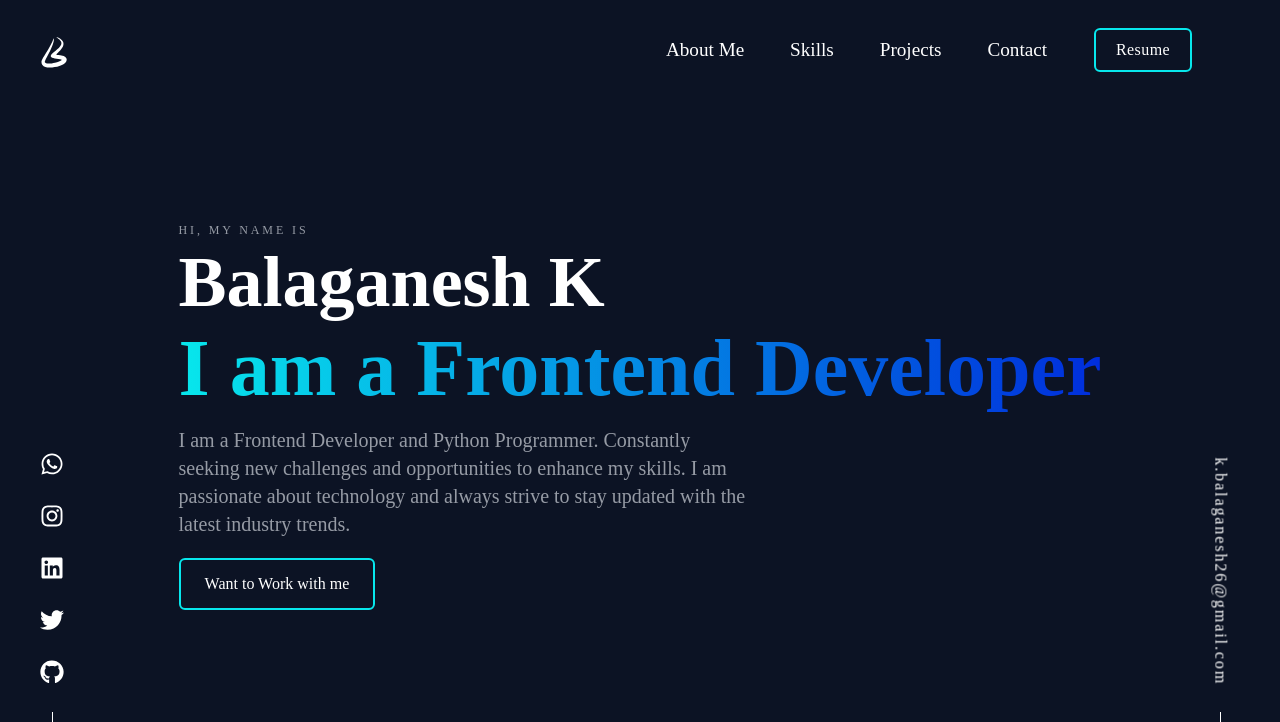
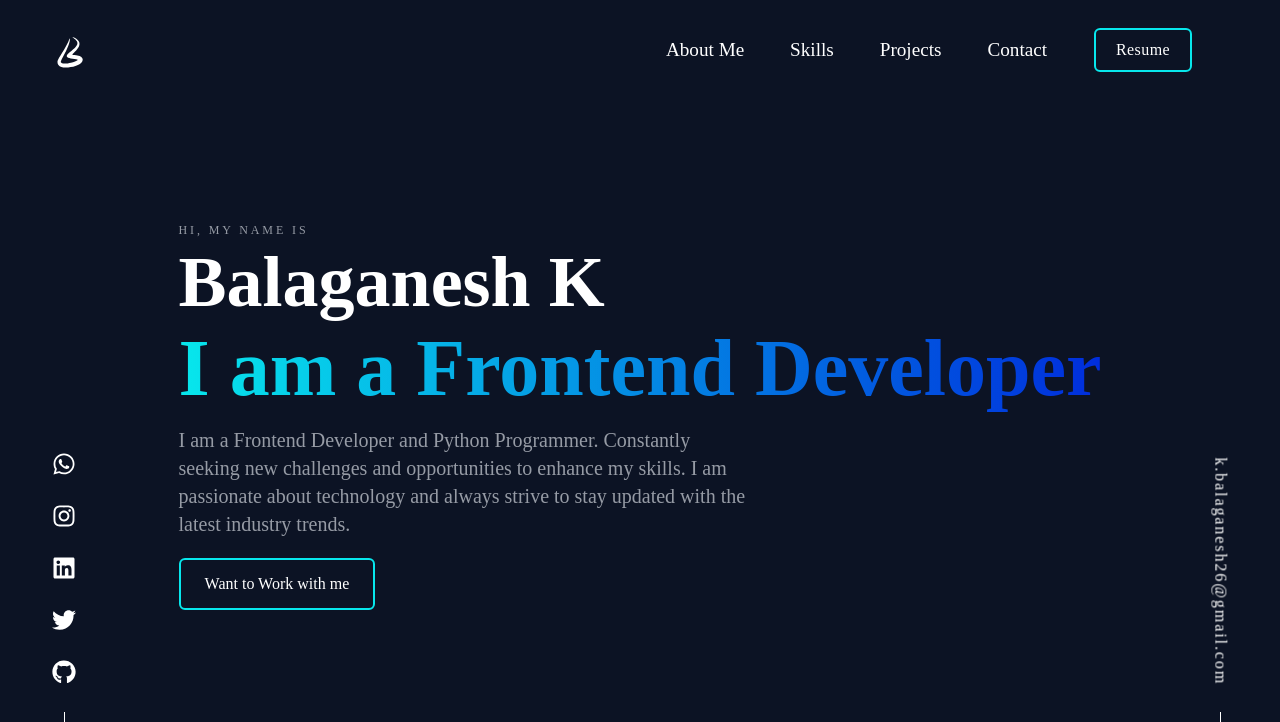
Before and after one commit to Balaganesh003/Balaganesh-dev, a Next.js app: page / in a window 1280 px wide. Shown: the top 722 px of the page. Built offline with nearby package versions, Linux system fonts and the light colour scheme.

Commit message:
added the padding to the social links

```diff
--- a/components/Navigation.jsx
+++ b/components/Navigation.jsx
@@ -10,7 +10,7 @@ const Navigation = () => {
 
   return (
     <div className="">
-      <div className="hidden md:flex items-center justify-between py-7 bg-primary w-screen px-[2.5rem] pr-[3.5rem] ">
+      <div className="hidden md:flex items-center justify-between py-7 bg-primary w-screen px-[3.5rem]  ">
         {/* Desktop */}
         <div className="cursor-pointer mt-1">
           <Image src="/logo.svg" alt="My Logo" width={28} height={28} />
--- a/pages/index.js
+++ b/pages/index.js
@@ -48,7 +48,7 @@ export default function Home() {
       </Head>
 
       <div className="grid grid-flow-col  bg-primary relative">
-        <div className="hidden  fixed justify-end left-5 px-5 md:flex flex-col items-center text-white h-screen  space-y-7">
+        <div className="hidden  fixed justify-end left-5 px-8 md:flex flex-col items-center text-white h-screen  space-y-7">
           <div className="flex flex-col space-y-7">
             {links.map((link, index) => (
               <a key={index} target="_new" href={link.link}>
@@ -59,7 +59,7 @@ export default function Home() {
           <div className="w-px bg-white h-[5.5rem]"></div>
         </div>
         {/* Main */}
-        <main className="bg-primary px-4 md:px-16 md:pb-8 lg:pb-12 lg:px-24  text-white">
+        <main className="bg-primary px-5 md:px-16 md:pb-8 lg:pb-12 lg:px-24  text-white">
           <div className="h-screen flex flex-col justify-center items-center">
             <div className="fixed inset-x-0 top-0">
               <Navigation />
```
